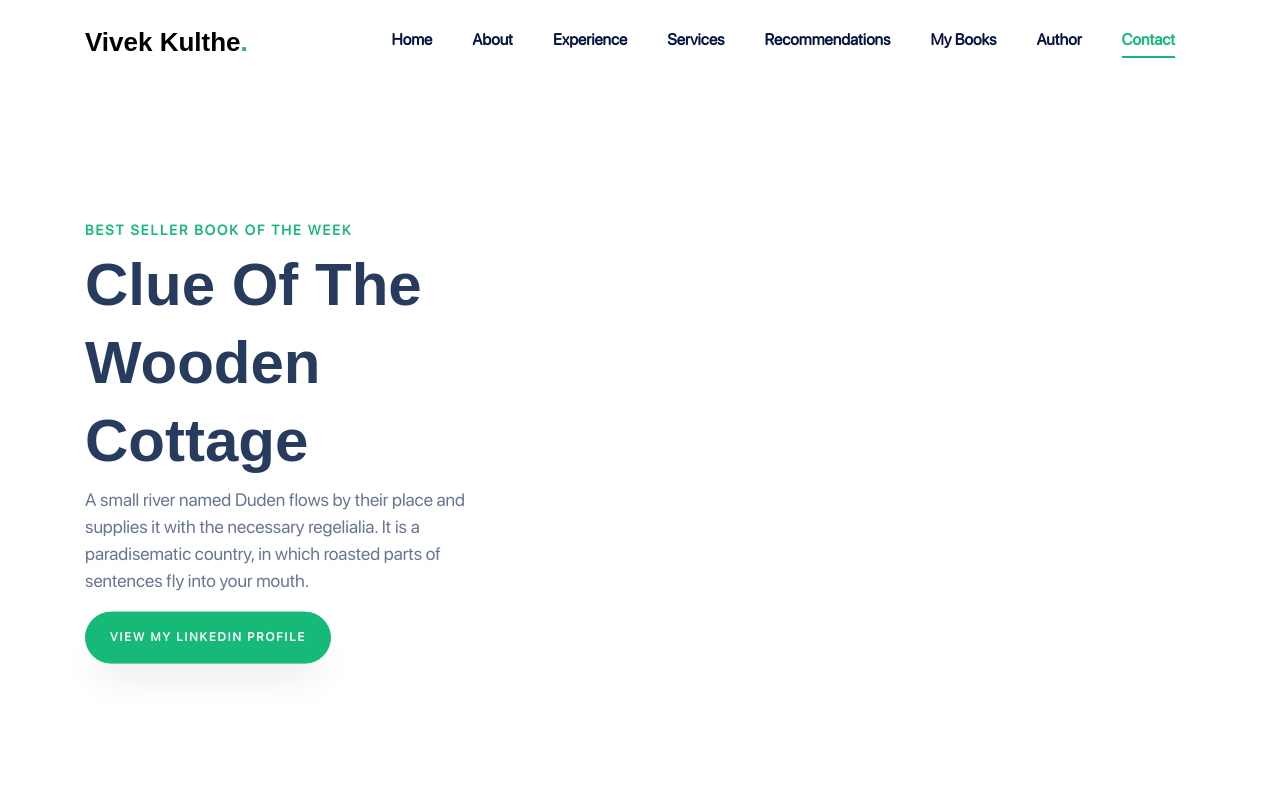
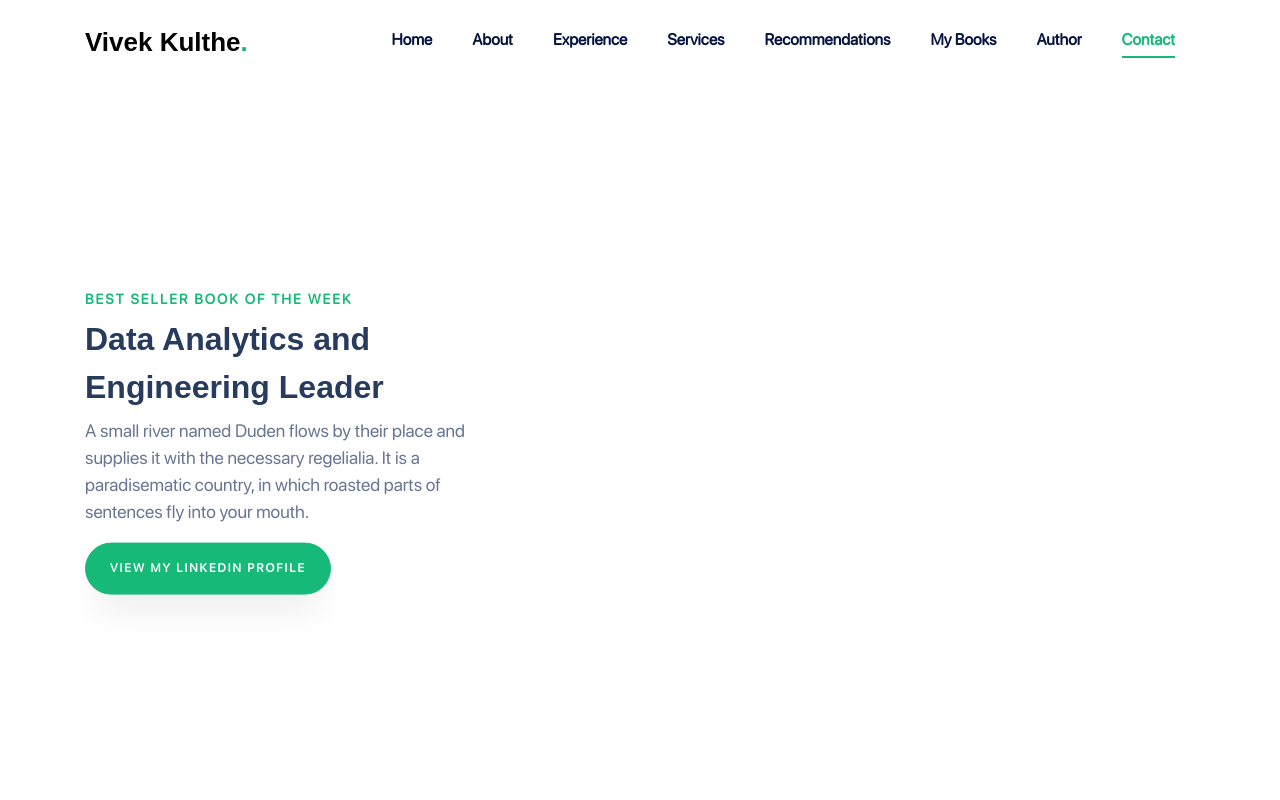
Before and after one commit to vivekkulthe/web, a plain HTML site: page index1.html in a window 1280 px wide. Shown: the top 800 px of the page. Drawn offline with Linux system fonts and the light colour scheme; some packages are replaced by stand-ins of ours; no server answers; files whose address does not match are found by name.

Commit message:
linkedin link added

```diff
--- a/index1.html
+++ b/index1.html
@@ -55,9 +55,9 @@
 	        <div class="one-forth d-flex align-items-center ftco-animate js-fullheight">
 	        	<div class="text mt-5">
 	        		<span class="subheading">Best Seller Book Of The Week</span>
-		  				<h1>Clue Of The Wooden Cottage</h1>
+		  				<h2>Data Analytics and Engineering Leader</h2>
 		  				<p>A small river named Duden flows by their place and supplies it with the necessary regelialia. It is a paradisematic country, in which roasted parts of sentences fly into your mouth.</p>
-		  				<p><a href="#" class="btn btn-primary py-3 px-4">View My LinkedIn Profile</a></p>
+		  				<p><a href="https://www.linkedin.com/in/vivekkulthe" class="btn btn-primary py-3 px-4">View My LinkedIn Profile</a></p>
 	          </div>
 	        </div>
 	    	</div>
```
